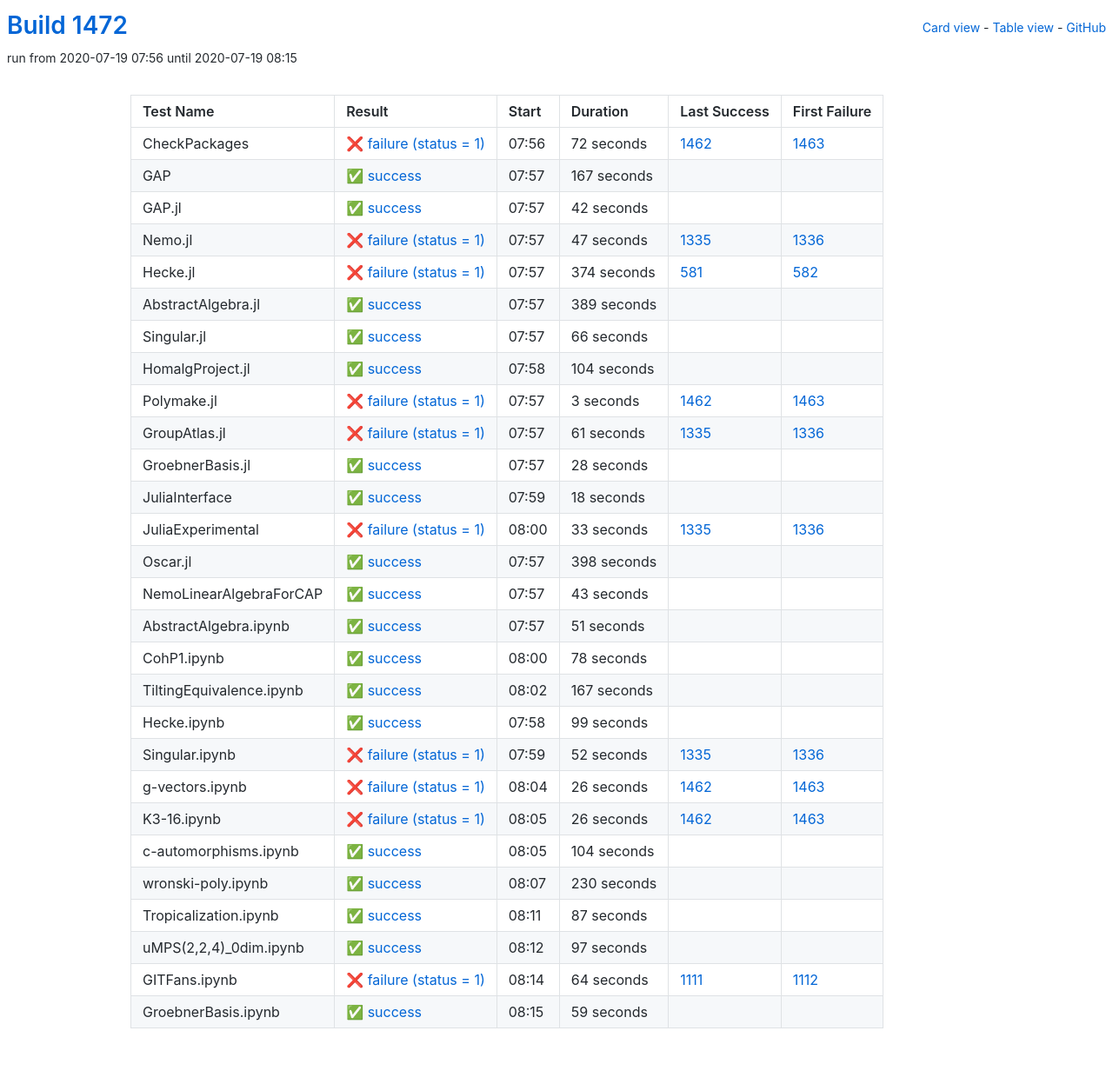
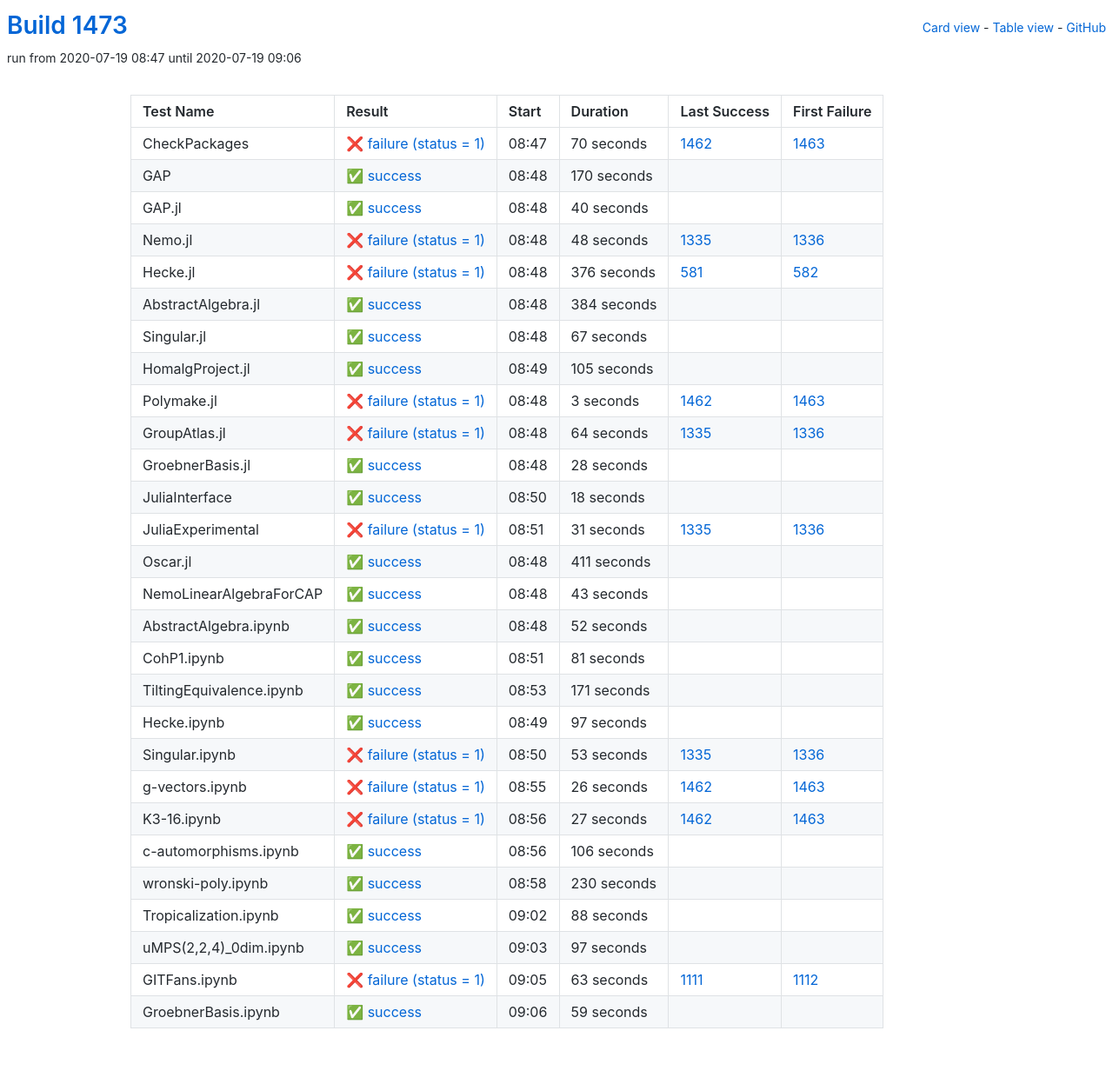
Before and after one commit to oscar-system/oscar-ci-status-1.4, a Jekyll site: the page built from table.html, in a window 1280 px wide. Shown: the whole page at 87% size. Built offline with Jekyll 4.4.1, drawn with Linux system fonts in a browser that asks for light colours.

Commit message:
Build #1473

```diff
--- a/_data/ci.yml
+++ b/_data/ci.yml
@@ -1,6 +1,6 @@
 ---
-build: 1472
-build_url: https://oscarci.mathematik.uni-kl.de/job/oscar-julia-1.4/1472/
+build: 1473
+build_url: https://oscarci.mathematik.uni-kl.de/job/oscar-julia-1.4/1473/
 job: oscar-julia-1.4
 organization: oscar-system
 repo: oscar-ci-status-1.4
@@ -8,104 +8,104 @@ repourl: https://github.com/oscar-system/oscar-ci-status-1.4
 tests:
 - name: CheckPackages
   id: checkpackages
-  log: https://oscarci.mathematik.uni-kl.de/job/oscar-julia-1.4/1472/artifact/logs/build-1472/CheckPackages.log
-  start: 2020-07-19 07:56
+  log: https://oscarci.mathematik.uni-kl.de/job/oscar-julia-1.4/1473/artifact/logs/build-1473/CheckPackages.log
+  start: 2020-07-19 08:47
   success: false
   exitcode: 1
   status: failure
-  duration: 72
+  duration: 70
   last_success: 1462
   last_success_url: https://oscarci.mathematik.uni-kl.de/job/oscar-julia-1.4/1462/
   first_failure: 1463
   first_failure_url: https://oscarci.mathematik.uni-kl.de/job/oscar-julia-1.4/1463/
 - name: GAP
   id: gap
-  log: https://oscarci.mathematik.uni-kl.de/job/oscar-julia-1.4/1472/artifact/logs/build-1472/GAP.log
-  start: 2020-07-19 07:57
+  log: https://oscarci.mathematik.uni-kl.de/job/oscar-julia-1.4/1473/artifact/logs/build-1473/GAP.log
+  start: 2020-07-19 08:48
   success: true
   exitcode: 0
   status: success
-  duration: 167
+  duration: 170
   last_success: false
   last_success_url:
   first_failure: false
   first_failure_url:
 - name: GAP.jl
   id: gap-jl
-  log: https://oscarci.mathematik.uni-kl.de/job/oscar-julia-1.4/1472/artifact/logs/build-1472/GAP.jl.log
-  start: 2020-07-19 07:57
+  log: https://oscarci.mathematik.uni-kl.de/job/oscar-julia-1.4/1473/artifact/logs/build-1473/GAP.jl.log
+  start: 2020-07-19 08:48
   success: true
   exitcode: 0
   status: success
-  duration: 42
+  duration: 40
   last_success: false
   last_success_url:
   first_failure: false
   first_failure_url:
 - name: Nemo.jl
   id: nemo-jl
-  log: https://oscarci.mathematik.uni-kl.de/job/oscar-julia-1.4/1472/artifact/logs/build-1472/Nemo.jl.log
-  start: 2020-07-19 07:57
+  log: https://oscarci.mathematik.uni-kl.de/job/oscar-julia-1.4/1473/artifact/logs/build-1473/Nemo.jl.log
+  start: 2020-07-19 08:48
   success: false
   exitcode: 1
   status: failure
-  duration: 47
+  duration: 48
   last_success: 1335
   last_success_url: https://oscarci.mathematik.uni-kl.de/job/oscar-julia-1.4/1335/
   first_failure: 1336
   first_failure_url: https://oscarci.mathematik.uni-kl.de/job/oscar-julia-1.4/1336/
 - name: Hecke.jl
   id: hecke-jl
-  log: https://oscarci.mathematik.uni-kl.de/job/oscar-julia-1.4/1472/artifact/logs/build-1472/Hecke.jl.log
-  start: 2020-07-19 07:57
+  log: https://oscarci.mathematik.uni-kl.de/job/oscar-julia-1.4/1473/artifact/logs/build-1473/Hecke.jl.log
+  start: 2020-07-19 08:48
   success: false
   exitcode: 1
   status: failure
-  duration: 374
+  duration: 376
   last_success: 581
   last_success_url: https://oscarci.mathematik.uni-kl.de/job/oscar-julia-1.4/581/
   first_failure: 582
   first_failure_url: https://oscarci.mathematik.uni-kl.de/job/oscar-julia-1.4/582/
 - name: AbstractAlgebra.jl
   id: abstractalgebra-jl
-  log: https://oscarci.mathematik.uni-kl.de/job/oscar-julia-1.4/1472/artifact/logs/build-1472/AbstractAlgebra.jl.log
-  start: 2020-07-19 07:57
+  log: https://oscarci.mathematik.uni-kl.de/job/oscar-julia-1.4/1473/artifact/logs/build-1473/AbstractAlgebra.jl.log
+  start: 2020-07-19 08:48
   success: true
   exitcode: 0
   status: success
-  duration: 389
+  duration: 384
   last_success: false
   last_success_url:
   first_failure: false
   first_failure_url:
 - name: Singular.jl
   id: singular-jl
-  log: https://oscarci.mathematik.uni-kl.de/job/oscar-julia-1.4/1472/artifact/logs/build-1472/Singular.jl.log
-  start: 2020-07-19 07:57
+  log: https://oscarci.mathematik.uni-kl.de/job/oscar-julia-1.4/1473/artifact/logs/build-1473/Singular.jl.log
+  start: 2020-07-19 08:48
   success: true
   exitcode: 0
   status: success
-  duration: 66
+  duration: 67
   last_success: false
   last_success_url:
   first_failure: false
   first_failure_url:
 - name: HomalgProject.jl
   id: homalgproject-jl
-  log: https://oscarci.mathematik.uni-kl.de/job/oscar-julia-1.4/1472/artifact/logs/build-1472/HomalgProject.jl.log
-  start: 2020-07-19 07:58
+  log: https://oscarci.mathematik.uni-kl.de/job/oscar-julia-1.4/1473/artifact/logs/build-1473/HomalgProject.jl.log
+  start: 2020-07-19 08:49
   success: true
   exitcode: 0
   status: success
-  duration: 104
+  duration: 105
   last_success: false
   last_success_url:
   first_failure: false
   first_failure_url:
 - name: Polymake.jl
   id: polymake-jl
-  log: https://oscarci.mathematik.uni-kl.de/job/oscar-julia-1.4/1472/artifact/logs/build-1472/Polymake.jl.log
-  start: 2020-07-19 07:57
+  log: https://oscarci.mathematik.uni-kl.de/job/oscar-julia-1.4/1473/artifact/logs/build-1473/Polymake.jl.log
+  start: 2020-07-19 08:48
   success: false
   exitcode: 1
   status: failure
@@ -116,20 +116,20 @@ tests:
   first_failure_url: https://oscarci.mathematik.uni-kl.de/job/oscar-julia-1.4/1463/
 - name: GroupAtlas.jl
   id: groupatlas-jl
-  log: https://oscarci.mathematik.uni-kl.de/job/oscar-julia-1.4/1472/artifact/logs/build-1472/GroupAtlas.jl.log
-  start: 2020-07-19 07:57
+  log: https://oscarci.mathematik.uni-kl.de/job/oscar-julia-1.4/1473/artifact/logs/build-1473/GroupAtlas.jl.log
+  start: 2020-07-19 08:48
   success: false
   exitcode: 1
   status: failure
-  duration: 61
+  duration: 64
   last_success: 1335
   last_success_url: https://oscarci.mathematik.uni-kl.de/job/oscar-julia-1.4/1335/
   first_failure: 1336
   first_failure_url: https://oscarci.mathematik.uni-kl.de/job/oscar-julia-1.4/1336/
 - name: GroebnerBasis.jl
   id: groebnerbasis-jl
-  log: https://oscarci.mathematik.uni-kl.de/job/oscar-julia-1.4/1472/artifact/logs/build-1472/GroebnerBasis.jl.log
-  start: 2020-07-19 07:57
+  log: https://oscarci.mathematik.uni-kl.de/job/oscar-julia-1.4/1473/artifact/logs/build-1473/GroebnerBasis.jl.log
+  start: 2020-07-19 08:48
   success: true
   exitcode: 0
   status: success
@@ -140,8 +140,8 @@ tests:
   first_failure_url:
 - name: JuliaInterface
   id: juliainterface
-  log: https://oscarci.mathematik.uni-kl.de/job/oscar-julia-1.4/1472/artifact/logs/build-1472/JuliaInterface.log
-  start: 2020-07-19 07:59
+  log: https://oscarci.mathematik.uni-kl.de/job/oscar-julia-1.4/1473/artifact/logs/build-1473/JuliaInterface.log
+  start: 2020-07-19 08:50
   success: true
   exitcode: 0
   status: success
@@ -152,32 +152,32 @@ tests:
   first_failure_url:
 - name: JuliaExperimental
   id: juliaexperimental
-  log: https://oscarci.mathematik.uni-kl.de/job/oscar-julia-1.4/1472/artifact/logs/build-1472/JuliaExperimental.log
-  start: 2020-07-19 08:00
+  log: https://oscarci.mathematik.uni-kl.de/job/oscar-julia-1.4/1473/artifact/logs/build-1473/JuliaExperimental.log
+  start: 2020-07-19 08:51
   success: false
   exitcode: 1
   status: failure
-  duration: 33
+  duration: 31
   last_success: 1335
   last_success_url: https://oscarci.mathematik.uni-kl.de/job/oscar-julia-1.4/1335/
   first_failure: 1336
   first_failure_url: https://oscarci.mathematik.uni-kl.de/job/oscar-julia-1.4/1336/
 - name: Oscar.jl
   id: oscar-jl
-  log: https://oscarci.mathematik.uni-kl.de/job/oscar-julia-1.4/1472/artifact/logs/build-1472/Oscar.jl.log
-  start: 2020-07-19 07:57
+  log: https://oscarci.mathematik.uni-kl.de/job/oscar-julia-1.4/1473/artifact/logs/build-1473/Oscar.jl.log
+  start: 2020-07-19 08:48
   success: true
   exitcode: 0
   status: success
-  duration: 398
+  duration: 411
   last_success: false
   last_success_url:
   first_failure: false
   first_failure_url:
 - name: NemoLinearAlgebraForCAP
   id: nemolinearalgebraforcap
-  log: https://oscarci.mathematik.uni-kl.de/job/oscar-julia-1.4/1472/artifact/logs/build-1472/NemoLinearAlgebraForCAP.log
-  start: 2020-07-19 07:57
+  log: https://oscarci.mathematik.uni-kl.de/job/oscar-julia-1.4/1473/artifact/logs/build-1473/NemoLinearAlgebraForCAP.log
+  start: 2020-07-19 08:48
   success: true
   exitcode: 0
   status: success
@@ -188,68 +188,68 @@ tests:
   first_failure_url:
 - name: AbstractAlgebra.ipynb
   id: abstractalgebra-ipynb
-  log: https://oscarci.mathematik.uni-kl.de/job/oscar-julia-1.4/1472/artifact/logs/build-1472/AbstractAlgebra.ipynb.log
-  start: 2020-07-19 07:57
+  log: https://oscarci.mathematik.uni-kl.de/job/oscar-julia-1.4/1473/artifact/logs/build-1473/AbstractAlgebra.ipynb.log
+  start: 2020-07-19 08:48
   success: true
   exitcode: 0
   status: success
-  duration: 51
+  duration: 52
   last_success: false
   last_success_url:
   first_failure: false
   first_failure_url:
 - name: CohP1.ipynb
   id: cohp1-ipynb
-  log: https://oscarci.mathematik.uni-kl.de/job/oscar-julia-1.4/1472/artifact/logs/build-1472/CohP1.ipynb.log
-  start: 2020-07-19 08:00
+  log: https://oscarci.mathematik.uni-kl.de/job/oscar-julia-1.4/1473/artifact/logs/build-1473/CohP1.ipynb.log
+  start: 2020-07-19 08:51
   success: true
   exitcode: 0
   status: success
-  duration: 78
+  duration: 81
   last_success: false
   last_success_url:
   first_failure: false
   first_failure_url:
 - name: TiltingEquivalence.ipynb
   id: tiltingequivalence-ipynb
-  log: https://oscarci.mathematik.uni-kl.de/job/oscar-julia-1.4/1472/artifact/logs/build-1472/TiltingEquivalence.ipynb.log
-  start: 2020-07-19 08:02
+  log: https://oscarci.mathematik.uni-kl.de/job/oscar-julia-1.4/1473/artifact/logs/build-1473/TiltingEquivalence.ipynb.log
+  start: 2020-07-19 08:53
   success: true
   exitcode: 0
   status: success
-  duration: 167
+  duration: 171
   last_success: false
   last_success_url:
   first_failure: false
   first_failure_url:
 - name: Hecke.ipynb
   id: hecke-ipynb
-  log: https://oscarci.mathematik.uni-kl.de/job/oscar-julia-1.4/1472/artifact/logs/build-1472/Hecke.ipynb.log
-  start: 2020-07-19 07:58
+  log: https://oscarci.mathematik.uni-kl.de/job/oscar-julia-1.4/1473/artifact/logs/build-1473/Hecke.ipynb.log
+  start: 2020-07-19 08:49
   success: true
   exitcode: 0
   status: success
-  duration: 99
+  duration: 97
   last_success: false
   last_success_url:
   first_failure: false
   first_failure_url:
 - name: Singular.ipynb
   id: singular-ipynb
-  log: https://oscarci.mathematik.uni-kl.de/job/oscar-julia-1.4/1472/artifact/logs/build-1472/Singular.ipynb.log
-  start: 2020-07-19 07:59
+  log: https://oscarci.mathematik.uni-kl.de/job/oscar-julia-1.4/1473/artifact/logs/build-1473/Singular.ipynb.log
+  start: 2020-07-19 08:50
   success: false
   exitcode: 1
   status: failure
-  duration: 52
+  duration: 53
   last_success: 1335
   last_success_url: https://oscarci.mathematik.uni-kl.de/job/oscar-julia-1.4/1335/
   first_failure: 1336
   first_failure_url: https://oscarci.mathematik.uni-kl.de/job/oscar-julia-1.4/1336/
 - name: g-vectors.ipynb
   id: g-vectors-ipynb
-  log: https://oscarci.mathematik.uni-kl.de/job/oscar-julia-1.4/1472/artifact/logs/build-1472/g-vectors.ipynb.log
-  start: 2020-07-19 08:04
+  log: https://oscarci.mathematik.uni-kl.de/job/oscar-julia-1.4/1473/artifact/logs/build-1473/g-vectors.ipynb.log
+  start: 2020-07-19 08:55
   success: false
   exitcode: 1
   status: failure
@@ -260,32 +260,32 @@ tests:
   first_failure_url: https://oscarci.mathematik.uni-kl.de/job/oscar-julia-1.4/1463/
 - name: K3-16.ipynb
   id: k3-16-ipynb
-  log: https://oscarci.mathematik.uni-kl.de/job/oscar-julia-1.4/1472/artifact/logs/build-1472/K3-16.ipynb.log
-  start: 2020-07-19 08:05
+  log: https://oscarci.mathematik.uni-kl.de/job/oscar-julia-1.4/1473/artifact/logs/build-1473/K3-16.ipynb.log
+  start: 2020-07-19 08:56
   success: false
   exitcode: 1
   status: failure
-  duration: 26
+  duration: 27
   last_success: 1462
   last_success_url: https://oscarci.mathematik.uni-kl.de/job/oscar-julia-1.4/1462/
   first_failure: 1463
   first_failure_url: https://oscarci.mathematik.uni-kl.de/job/oscar-julia-1.4/1463/
 - name: c-automorphisms.ipynb
   id: c-automorphisms-ipynb
-  log: https://oscarci.mathematik.uni-kl.de/job/oscar-julia-1.4/1472/artifact/logs/build-1472/c-automorphisms.ipynb.log
-  start: 2020-07-19 08:05
+  log: https://oscarci.mathematik.uni-kl.de/job/oscar-julia-1.4/1473/artifact/logs/build-1473/c-automorphisms.ipynb.log
+  start: 2020-07-19 08:56
   success: true
   exitcode: 0
   status: success
-  duration: 104
+  duration: 106
   last_success: false
   last_success_url:
   first_failure: false
   first_failure_url:
 - name: wronski-poly.ipynb
   id: wronski-poly-ipynb
-  log: https://oscarci.mathematik.uni-kl.de/job/oscar-julia-1.4/1472/artifact/logs/build-1472/wronski-poly.ipynb.log
-  start: 2020-07-19 08:07
+  log: https://oscarci.mathematik.uni-kl.de/job/oscar-julia-1.4/1473/artifact/logs/build-1473/wronski-poly.ipynb.log
+  start: 2020-07-19 08:58
   success: true
   exitcode: 0
   status: success
@@ -296,20 +296,20 @@ tests:
   first_failure_url:
 - name: Tropicalization.ipynb
   id: tropicalization-ipynb
-  log: https://oscarci.mathematik.uni-kl.de/job/oscar-julia-1.4/1472/artifact/logs/build-1472/Tropicalization.ipynb.log
-  start: 2020-07-19 08:11
+  log: https://oscarci.mathematik.uni-kl.de/job/oscar-julia-1.4/1473/artifact/logs/build-1473/Tropicalization.ipynb.log
+  start: 2020-07-19 09:02
   success: true
   exitcode: 0
   status: success
-  duration: 87
+  duration: 88
   last_success: false
   last_success_url:
   first_failure: false
   first_failure_url:
 - name: uMPS(2,2,4)_0dim.ipynb
   id: umps-2-2-4-0dim-ipynb
-  log: https://oscarci.mathematik.uni-kl.de/job/oscar-julia-1.4/1472/artifact/logs/build-1472/uMPS-2-2-4-_0dim.ipynb.log
-  start: 2020-07-19 08:12
+  log: https://oscarci.mathematik.uni-kl.de/job/oscar-julia-1.4/1473/artifact/logs/build-1473/uMPS-2-2-4-_0dim.ipynb.log
+  start: 2020-07-19 09:03
   success: true
   exitcode: 0
   status: success
@@ -320,20 +320,20 @@ tests:
   first_failure_url:
 - name: GITFans.ipynb
   id: gitfans-ipynb
-  log: https://oscarci.mathematik.uni-kl.de/job/oscar-julia-1.4/1472/artifact/logs/build-1472/GITFans.ipynb.log
-  start: 2020-07-19 08:14
+  log: https://oscarci.mathematik.uni-kl.de/job/oscar-julia-1.4/1473/artifact/logs/build-1473/GITFans.ipynb.log
+  start: 2020-07-19 09:05
   success: false
   exitcode: 1
   status: failure
-  duration: 64
+  duration: 63
   last_success: 1111
   last_success_url: https://oscarci.mathematik.uni-kl.de/job/oscar-julia-1.4/1111/
   first_failure: 1112
   first_failure_url: https://oscarci.mathematik.uni-kl.de/job/oscar-julia-1.4/1112/
 - name: GroebnerBasis.ipynb
   id: groebnerbasis-ipynb
-  log: https://oscarci.mathematik.uni-kl.de/job/oscar-julia-1.4/1472/artifact/logs/build-1472/GroebnerBasis.ipynb.log
-  start: 2020-07-19 08:15
+  log: https://oscarci.mathematik.uni-kl.de/job/oscar-julia-1.4/1473/artifact/logs/build-1473/GroebnerBasis.ipynb.log
+  start: 2020-07-19 09:06
   success: true
   exitcode: 0
   status: success
```
Also changed, not shown: README.md.
